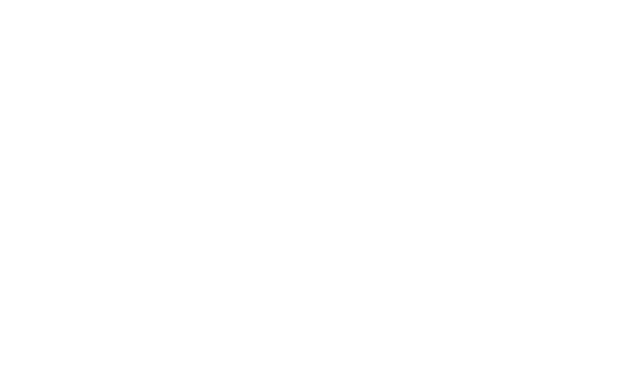
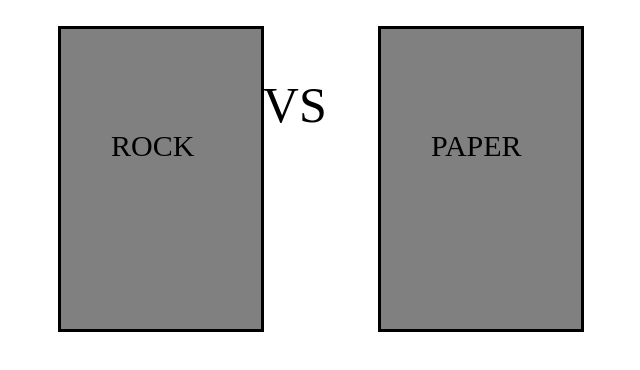
Before and after one commit to kakalasek/RockPaperScissors, a plain HTML site: page index.html in a window 1280 px wide. Shown: the whole page, without its empty margins (270-910 px from the left). Drawn offline with Linux system fonts and the light colour scheme.

Commit message:
First skeleton

```diff
--- a/index.html
+++ b/index.html
@@ -4,9 +4,19 @@
     <meta charset="UTF-8">
     <meta http-equiv="X-UA-Compatible" content="IE=edge">
     <meta name="viewport" content="width=device-width, initial-scale=1.0">
-    <title>Document</title>
+    <title>Rock Paper Scissors</title>
+    <link rel="stylesheet" href="style.css">
 </head>
 <body>
+    <br>
+    <div class="bx" style="margin-left: 25%;">
+        <label class="pick">ROCK</label>
+    </div>
+    <p id="vs">VS</p>
+    <div class="bx" style="margin-left: 50%">
+        <label class="pick">PAPER</label>
+    </div>
 
+    <script src="script.js"></script>
 </body>
 </html>
--- a/style.css
+++ b/style.css
@@ -0,0 +1,20 @@
+.bx{
+    position: fixed;
+    border: 3px solid black;
+    height: 300px;
+    width: 200px;
+    background-color: grey;
+}
+
+.pick{
+    position: fixed;
+    font-size: 30px;
+    margin-left: 50px;
+    margin-top: 100px;
+}
+
+#vs{
+    position: fixed;
+    font-size: 50px;
+    margin-left: 41%;
+}
```
